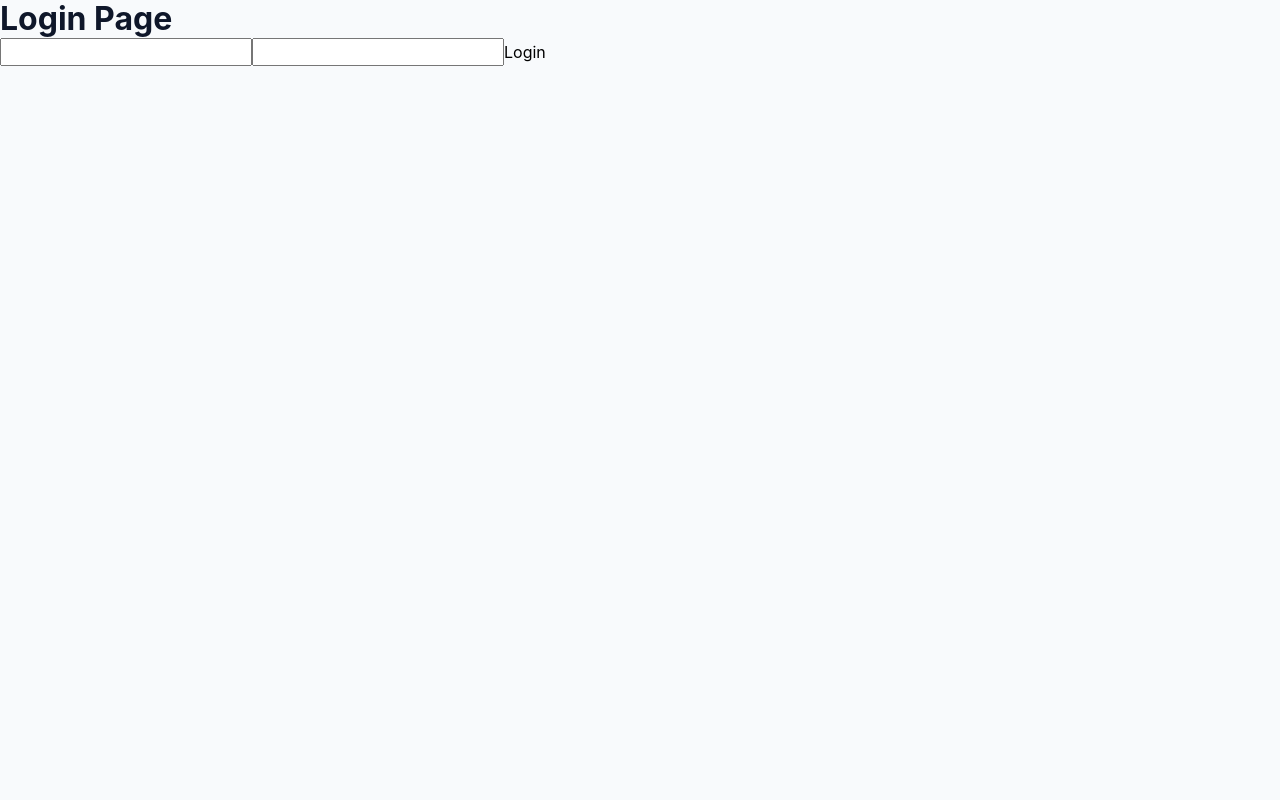
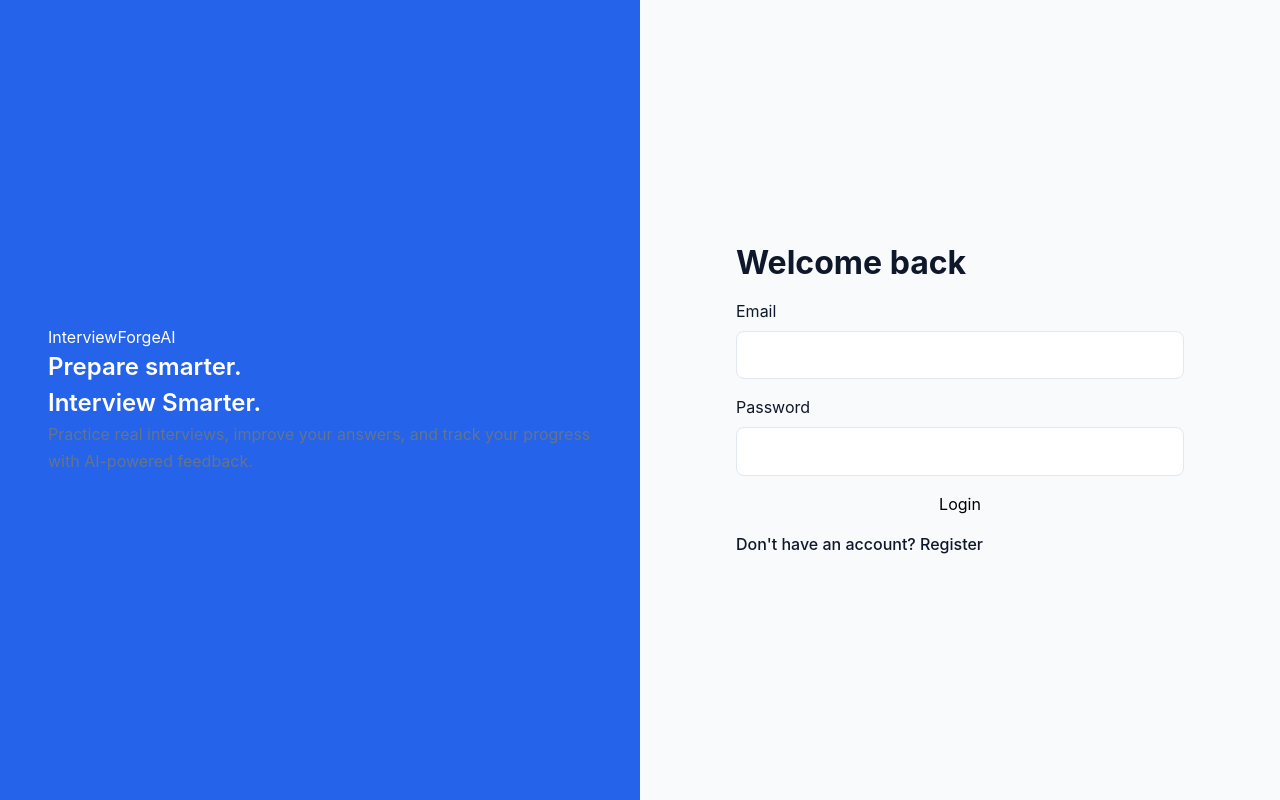
Before and after one commit to Nikhil42865/InterviewForgeAI, a React (Vite) app in the folder frontend/: page /login in a window 1280 px wide. Built offline with nearby package versions, Linux system fonts and the light colour scheme.

Commit message:
working on the frontend ui

```diff
--- a/frontend/src/components/Navbar.css
+++ b/frontend/src/components/Navbar.css
@@ -70,7 +70,7 @@
 
 }
 
-.profile{
+.profile-button{
 
     width:2.5rem;
 
@@ -91,3 +91,14 @@
     font-weight:600;
 
 }
+
+.menu-button{
+    display: none;
+}
+
+@media(max-width: 768px){
+    .menu-button{
+        display: block;
+        margin-right: var(--space-md);
+    }
+}
--- a/frontend/src/components/Navbar.tsx
+++ b/frontend/src/components/Navbar.tsx
@@ -1,8 +1,18 @@
 import "./Navbar.css";
 
-function Navbar() {
+interface NavbarProps {
+    onMenuClick: () => void;
+}
+function Navbar({onMenuClick}: NavbarProps) {
     return (
         <nav className="navbar">
+            <button
+            type="button"
+            className="menu-button"
+            onClick={onMenuClick}
+            >
+                ☰
+            </button>
 
             <div className="navbar-left">
                 <h2>InterviewForgeAI</h2>
@@ -21,9 +31,12 @@ function Navbar() {
                     🔔
                 </button>
 
-                <div className="profile">
+                <button
+                    type="button"
+                    className="profile-button"
+                >
                     NK
-                </div>
+                </button>
 
             </div>
 
--- a/frontend/src/components/Sidebar.css
+++ b/frontend/src/components/Sidebar.css
@@ -69,3 +69,18 @@
     overflow-y:auto;
 
 }
+
+@media(max-width: 768px){
+    .sidebar{
+        position: fixed;
+        top: 4rem;
+        left: 0;
+        width: 15rem;
+        height: calc(100vh - 4rem);
+        transform: translateX(-100%);
+        transition: transform var(--transition-normal);
+    }
+    .sidebar.open{
+        transform: translateX(0);
+    }
+}
--- a/frontend/src/components/Sidebar.tsx
+++ b/frontend/src/components/Sidebar.tsx
@@ -1,7 +1,13 @@
 import { NavLink } from "react-router-dom";
 import "./Sidebar.css";
 
-function Sidebar() {
+interface SidebarProps{
+    isOpen: boolean;
+    onClose: () => void;
+}
+
+function Sidebar({isOpen, onClose}: SidebarProps) {
+
     const menuItems =[
         {
             label : "Dashboard",
@@ -29,7 +35,7 @@ function Sidebar() {
         },
     ];
     return (
-        <aside className="sidebar">
+        <aside className={`sidebar ${isOpen ? "open" : ""}`}>
             <h1>Sidebar</h1>
             {
                 menuItems.map((item)=>{
--- a/frontend/src/layouts/DashboardLayout.css
+++ b/frontend/src/layouts/DashboardLayout.css
@@ -9,3 +9,22 @@
 .main{
     grid-area: main;
 }
+
+@media(max-width: 768px){
+    .dashboard-layout{
+        grid-template-areas: "navbar" "main";
+        grid-template-columns: 1fr;
+    }
+    .sidebar{
+        z-index: 20;
+    }
+    .sidebar-overlay{
+        position: fixed;
+        top: 4rem;
+        left : 0;
+        right: 0;
+        bottom: 0;
+        z-index: 10;
+        background-color: rgba(0, 0, 0, 0.5);
+    }
+}
--- a/frontend/src/layouts/DashboardLayout.tsx
+++ b/frontend/src/layouts/DashboardLayout.tsx
@@ -1,13 +1,28 @@
 import { Outlet } from "react-router-dom";
+import {useState} from "react";
 import Navbar from "../components/Navbar";
 import Sidebar from "../components/Sidebar";
 import "./DashboardLayout.css";
 
 function DashboardLayout() {
+    const [isSidebarOpen, setIsSidebarOpen] = useState(false);
+
+
+    const closeSidebar = () => {
+        setIsSidebarOpen(false);
+    };
+
+    const toggleSidebar = () => {
+        setIsSidebarOpen(prev => !prev);
+    };
     return (
         <div className="dashboard-layout">
-            <Navbar/>
-            <Sidebar/>
+            <Navbar onMenuClick={toggleSidebar}/>
+            <Sidebar
+                isOpen={isSidebarOpen}
+                onClose={closeSidebar}
+            />
+            {isSidebarOpen && <div className="sidebar-overlay" onClick={closeSidebar}></div>}
             <main className = "main">
                 <Outlet/>
             </main>
--- a/frontend/src/pages/LoginPage.tsx
+++ b/frontend/src/pages/LoginPage.tsx
@@ -1,9 +1,10 @@
 import {useState} from "react";
-import {useNavigate} from "react-router-dom";
+import {useNavigate, Link} from "react-router-dom";
 import type { FormEvent } from "react";
 import type {LoginData} from "../types/auth";
 import authService from "../services/authService";
 import useAuth from "../hooks/useAuth";
+import "./styles/LoginPage.css";
 function LoginPage() {
     const navigate = useNavigate();
     const {login} = useAuth();
@@ -43,15 +44,33 @@ function LoginPage() {
         }
     }
     return (
-        <form onSubmit={handleSubmit}>
-            <h1>Login Page</h1>
-            <input type = "email" value = {loginData.email} onChange={(event) => {handleChange("email", event.target.value)}}/>
-            <input type = "password" value = {loginData.password} onChange={(event) => {handleChange("password", event.target.value)}}/>
-            <button type = "submit" disabled = {isLoading}>
-                {isLoading ? "Logging in..." : "Login"}
-            </button>
-            {error && <p style={{ color: "red" }}>{error}</p>}
-        </form>
+       <div className="login-page">
+            <section className = "login-branding">
+                <div className="brand-name">InterviewForgeAI</div>
+                <h2>Prepare smarter.<br/>
+                    Interview Smarter.
+                </h2>
+                <p>Practice real interviews, improve your answers, and track your progress with AI-powered feedback.</p>
+            </section>
+            <section className = "login-form-section">
+                 <form className= "login-form" onSubmit={handleSubmit}>
+                    <h1>Welcome back</h1>
+                    <div className="form-group">
+                        <label htmlFor="email">Email</label>
+                    <input type = "email" id="email" value = {loginData.email} onChange={(event) => {handleChange("email", event.target.value)}}/>
+                    </div>
+                    <div className="form-group">
+                        <label htmlFor="password">Password</label>
+                        <input type = "password" id="password" value = {loginData.password} onChange={(event) => {handleChange("password", event.target.value)}}/>
+                    </div>
+                    <button type = "submit" disabled = {isLoading}>
+                        {isLoading ? "Logging in..." : "Login"}
+                    </button>
+                    {error && <p className="login-error">{error}</p>}
+                    <Link to = "/register">Don't have an account? Register</Link>
+                </form>
+            </section>
+       </div>
     )
 };
 
--- /dev/null
+++ b/frontend/src/pages/styles/LoginPage.css
@@ -0,0 +1,51 @@
+.login-page{
+    display: grid;
+    grid-template-columns: 1fr 1fr;
+    min-height: 100vh;
+}
+
+.login-branding{
+    background: var(--color-primary);
+    color: white;
+    display: flex;
+    flex-direction: column;
+    justify-content: center;
+    padding: var(--space-2xl);
+}
+
+.login-form-section{
+    display: flex;
+    flex-direction: column;
+    justify-content: center;
+    align-items: center;
+    padding: var(--space-2xl);
+}
+
+.login-form{
+    display: flex;
+    flex-direction: column;
+    gap: var(--space-md);
+    width: 100%;
+    max-width: 28rem;
+}
+
+.form-group{
+    display: flex;
+    flex-direction: column;
+    gap: var(--space-sm);
+}
+
+.login-form input{
+    width: 100%;
+    padding: .7rem 1rem;
+    border: 1px solid var(--color-border);
+    border-radius: var(--radius-md);
+    background: white;
+    font-size: 1rem;
+}
+
+.login-form input:focus{
+    border-color: var(--color-primary);
+    outline: none;
+    box-shadow: 0 0 0 3px rgba(59, 130, 246, 0.5);
+}
```
